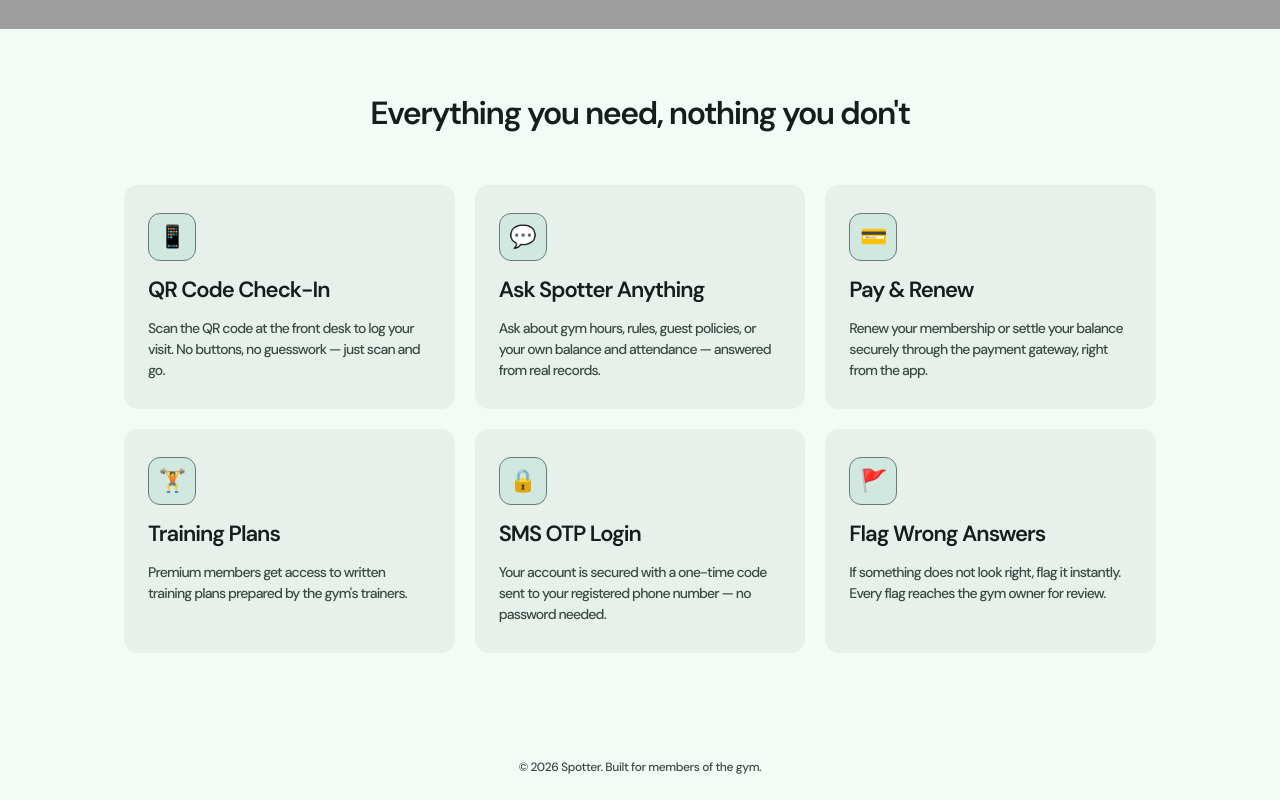
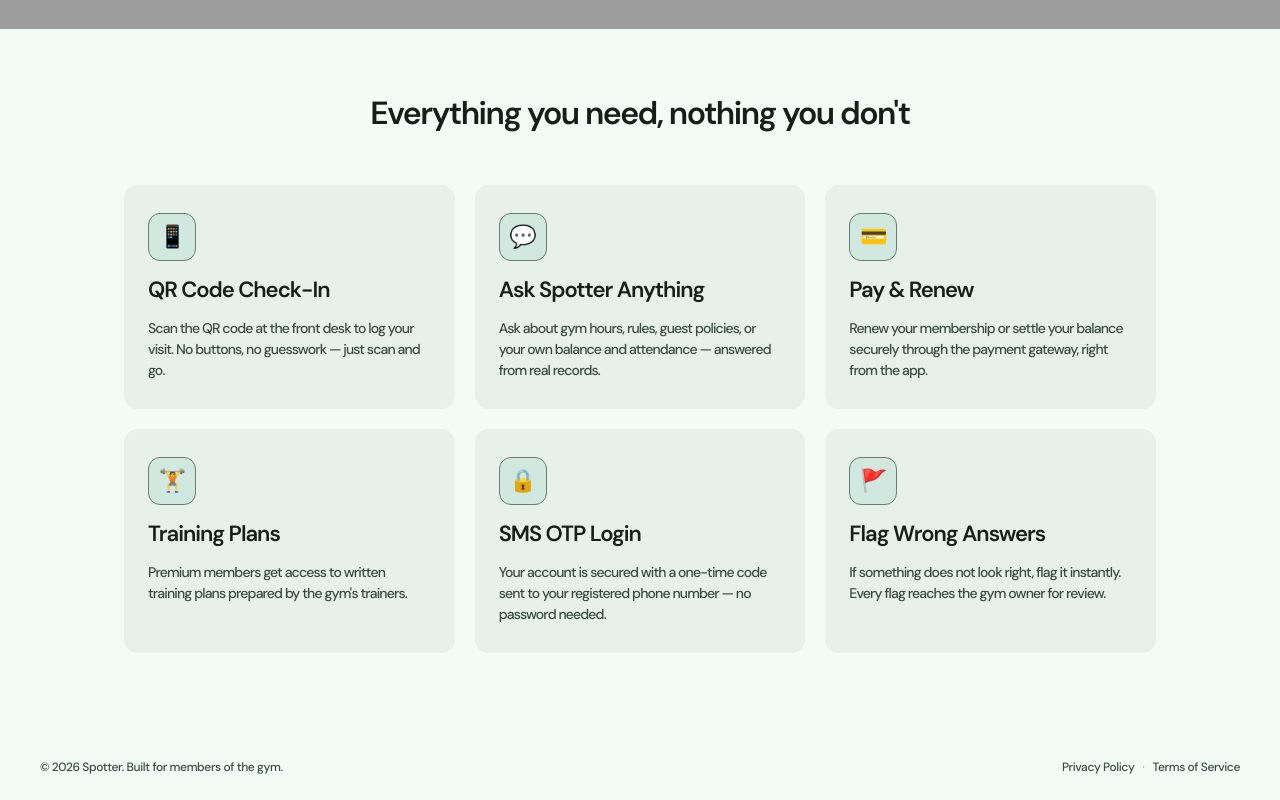
Before and after one commit to Hasoye/Spotter, a Next.js app: page / in a window 1280 px wide. Shown: the part 604-1404 px from the top of the page. Built offline with nearby package versions, Linux system fonts and the light colour scheme; grey boxes are pictures that could not be loaded.

Commit message:
feat: add minimal footer with legal links to landing page

```diff
--- a/app/landing.css
+++ b/app/landing.css
@@ -324,9 +324,17 @@
 
 .landingFooter {
   padding: 24px;
-  text-align: center;
   border-top: 1px solid rgba(255, 255, 255, 0.06);
   margin-top: auto;
+}
+
+.landingFooterContent {
+  display: flex;
+  justify-content: space-between;
+  align-items: center;
+  max-width: 1200px;
+  width: 100%;
+  margin: 0 auto;
 }
 
 .footerText {
@@ -337,6 +345,25 @@
   letter-spacing: var(--typography-body-small-letter-spacing);
   color: var(--color-roles-on-surface-variant);
   margin: 0;
+}
+
+.footerLinks {
+  display: flex;
+  align-items: center;
+  gap: 8px;
+}
+
+.footerLink {
+  text-decoration: none;
+  transition: color 0.2s ease;
+}
+
+.footerLink:hover {
+  color: var(--color-roles-on-surface);
+}
+
+.footerDot {
+  opacity: 0.5;
 }
 
 /* ==========================================================================
@@ -394,4 +421,10 @@
     line-height: var(--typography-headline-medium-line-height);
     letter-spacing: var(--typography-headline-medium-letter-spacing);
   }
+
+  .landingFooterContent {
+    flex-direction: column;
+    gap: 12px;
+    text-align: center;
+  }
 }
--- a/app/page.tsx
+++ b/app/page.tsx
@@ -150,9 +150,16 @@ export default function LandingPage() {
       </section>
 
       <footer className="landingFooter">
-        <p className="footerText">
-          © {new Date().getFullYear()} Spotter. Built for members of the gym.
-        </p>
+        <div className="landingFooterContent">
+          <p className="footerText">
+            © 2026 Spotter. Built for members of the gym.
+          </p>
+          <div className="footerLinks">
+            <Link href="#" className="footerText footerLink">Privacy Policy</Link>
+            <span className="footerText footerDot" aria-hidden="true">·</span>
+            <Link href="#" className="footerText footerLink">Terms of Service</Link>
+          </div>
+        </div>
       </footer>
     </div>
   );
```
